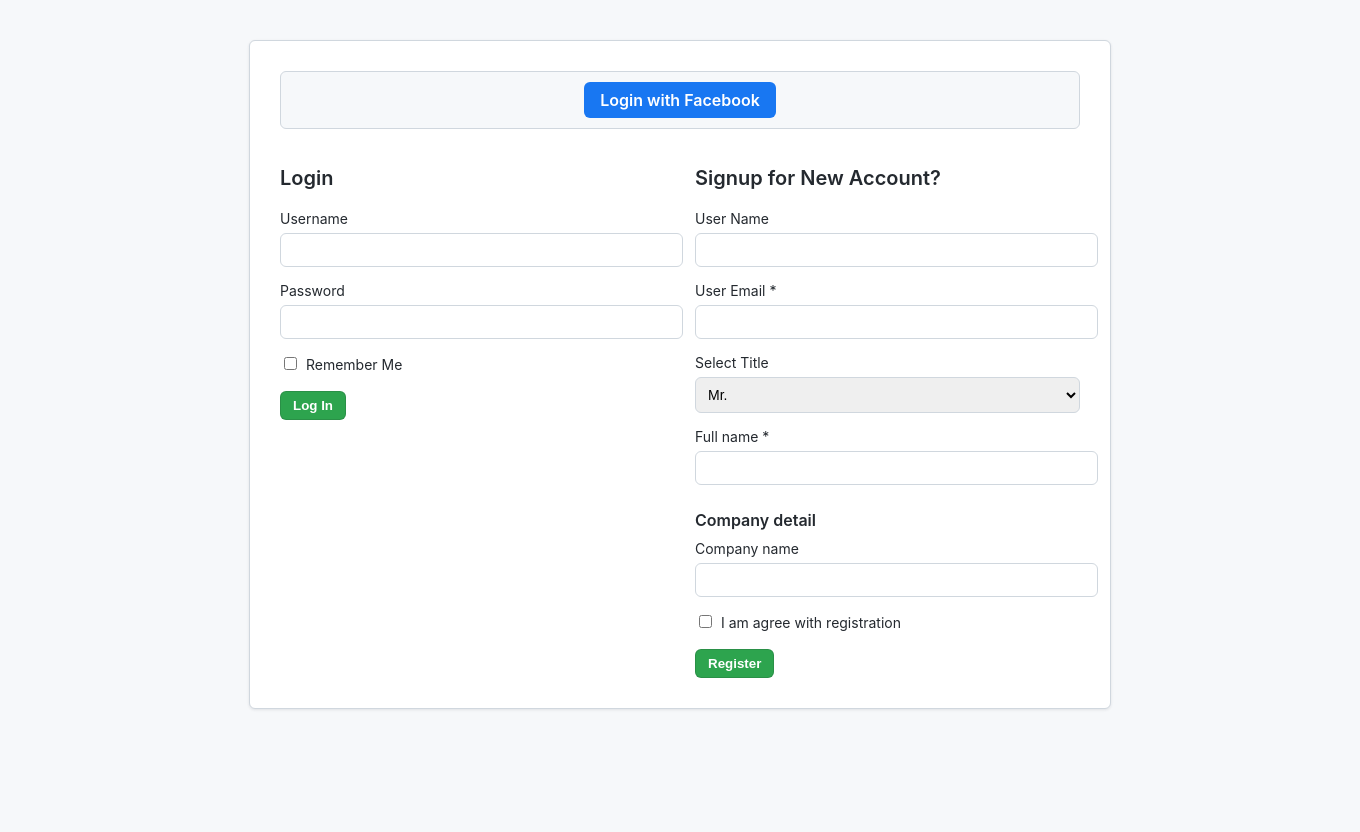
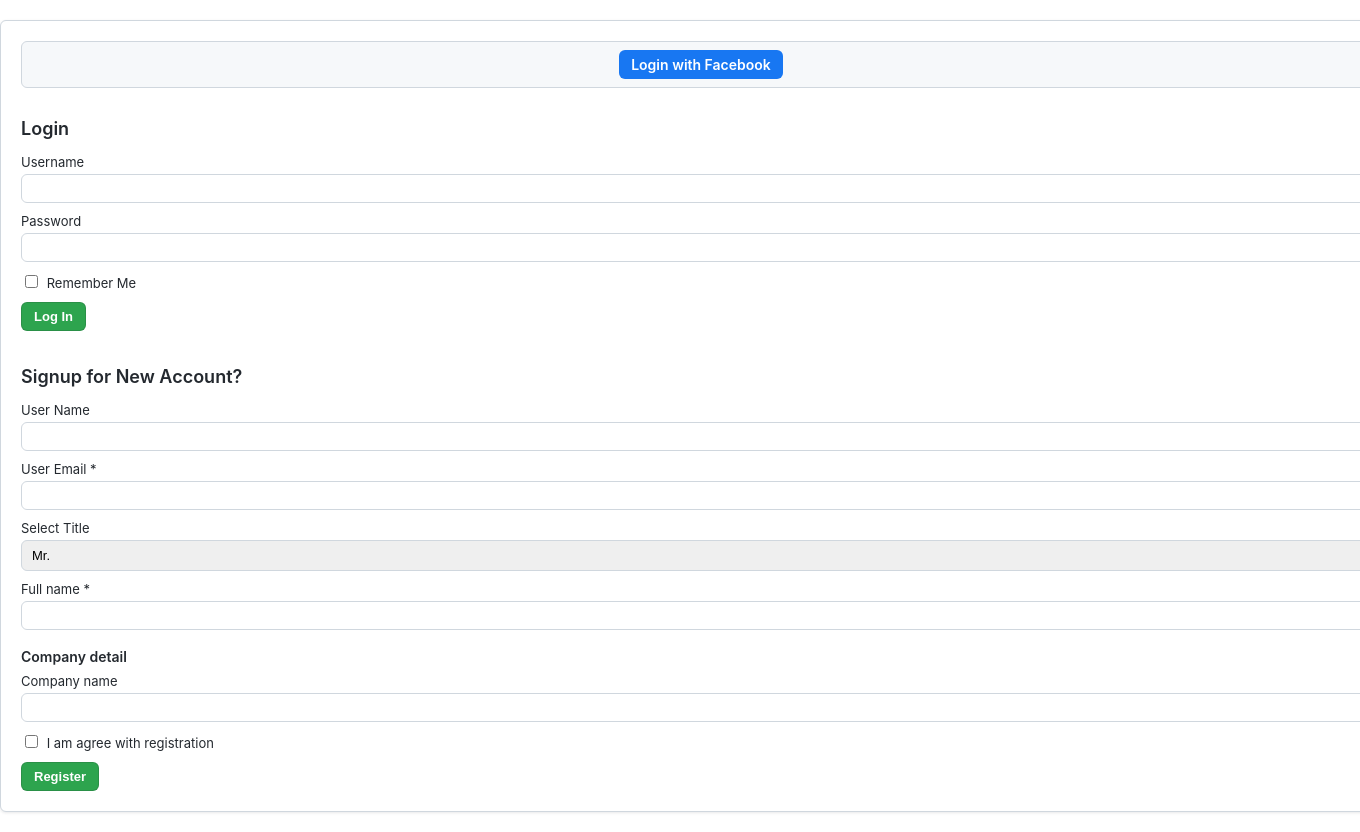
Before and after one commit to tranhaidangdz/TranHaiDangdz_MaNguonMo_10baitap, a PHP site: page /bai11.php in a window 1360 px wide; the page is wider, and only the part inside the window is pictured. Before the commit the page ends 710 px from the top of that part, so only its background shows below. Run offline with PHP 8.4, Linux system fonts and the light colour scheme.

Commit message:
fix nhỏ giao diện bài 11.php để gọi vào index.php cho dễ

```diff
--- a/bai11.php
+++ b/bai11.php
@@ -7,38 +7,38 @@
     <style>
     body {
         font-family: -apple-system, BlinkMacSystemFont, "Segoe UI", Helvetica, Arial, sans-serif;
-            background-color: #f6f8fa;
+        background-color: transparent;
+        /* bỏ nền để hòa với index.php */
         margin: 0;
         padding: 0;
-            display: flex;
-            justify-content: center;
-            align-items: flex-start;
-            min-height: 100vh;
     }
 
     .container {
-            margin-top: 40px;
+        margin: 20px auto;
         background: #fff;
-            padding: 30px;
+        padding: 20px;
         border: 1px solid #d0d7de;
         border-radius: 6px;
         box-shadow: 0 1px 3px rgba(27, 31, 35, 0.1);
-            width: 800px;
+        min-width: 800px;
+        /* nhỏ lại */
+        width: 100%;
+        /* responsive */
     }
 
     h2 {
-            font-size: 20px;
+        font-size: 18px;
         font-weight: 600;
-            margin-bottom: 20px;
+        margin-bottom: 15px;
         color: #24292f;
     }
 
     .top-bar {
         background-color: #f6f8fa;
         border: 1px solid #d0d7de;
-            padding: 10px;
+        padding: 8px;
         text-align: center;
-            margin-bottom: 20px;
+        margin-bottom: 15px;
         border-radius: 6px;
     }
 
@@ -46,37 +46,39 @@
         display: inline-block;
         background-color: #1877f2;
         color: #fff;
-            padding: 8px 16px;
+        padding: 6px 12px;
         border-radius: 6px;
         text-decoration: none;
         font-weight: 600;
+        font-size: 14px;
     }
 
     .form-wrapper {
         display: flex;
-            justify-content: space-between;
-            gap: 30px;
+        flex-direction: column;
+        /* đổi thành cột cho gọn */
+        gap: 20px;
     }
 
     .form-box {
-            flex: 1;
+        width: 100%;
     }
 
     label {
         display: block;
-            font-size: 14px;
-            margin-bottom: 6px;
+        font-size: 13px;
+        margin-bottom: 4px;
         color: #24292f;
     }
 
     input,
     select {
         width: 100%;
-            padding: 8px;
+        padding: 6px;
         border: 1px solid #d0d7de;
         border-radius: 6px;
-            margin-bottom: 15px;
-            font-size: 14px;
+        margin-bottom: 10px;
+        font-size: 13px;
     }
 
     input[type="checkbox"] {
@@ -92,6 +94,7 @@
         font-weight: 600;
         padding: 6px 12px;
         cursor: pointer;
+        font-size: 13px;
     }
 
     .btn:disabled {
@@ -101,8 +104,9 @@
 
     .section-title {
         font-weight: 600;
-            margin: 10px 0;
+        margin: 8px 0;
         color: #24292f;
+        font-size: 14px;
     }
     </style>
 </head>
```
Lines whose indentation alone changed are shown as unchanged.
